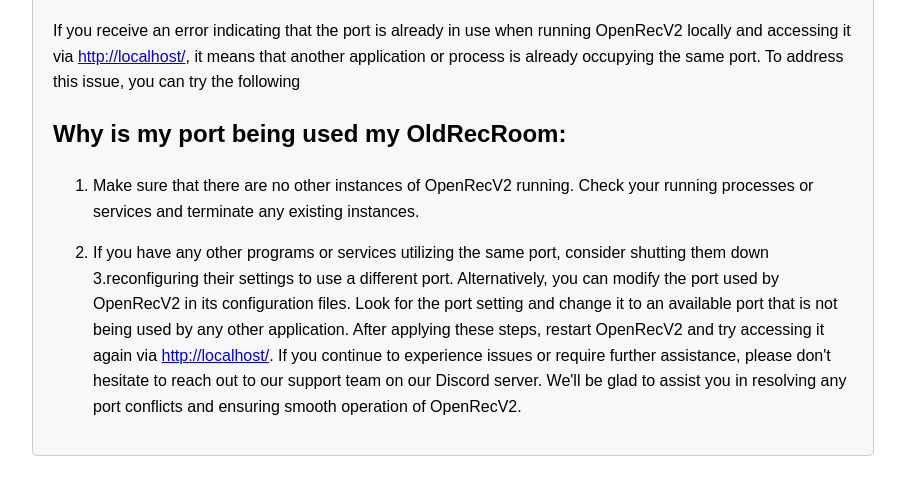
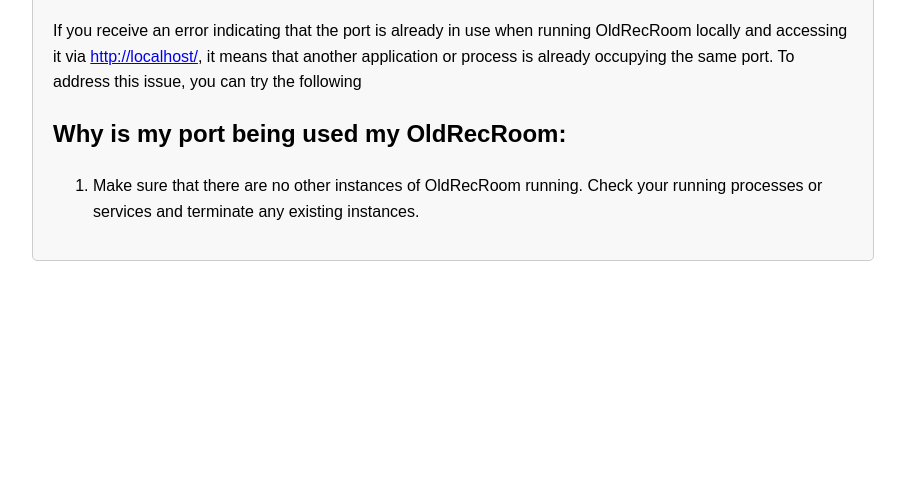
Before and after one commit to OldRecRoom/OldRecRoom.GitHub.io, a plain HTML site: page port-in-use.html in a window 1280 px wide. Shown: the part 117-612 px from the top of the page, without its empty margins (187-1092 px from the left). Drawn offline with Linux system fonts and the light colour scheme.

Commit message:
Update port-in-use.html

```diff
--- a/port-in-use.html
+++ b/port-in-use.html
@@ -3,9 +3,8 @@
 <head>
     <meta charset="UTF-8">
     <meta name="viewport" content="width=device-width, initial-scale=1.0">
-    <title>Privacy Policy</title>
+    <title>port-in-use</title>
     <style>
-        /* Add your CSS styles here */
         body {
             font-family: Arial, sans-serif;
             margin: 20px;
@@ -27,21 +26,14 @@
 <body>
     <div class="container">
  <h1 id="port-in-use-by-oldrecroom-server-software-">Port in Use by OldRecRoom server software,</h1>
-<p>If you receive an error indicating that the port is already in use when running OpenRecV2 locally and accessing it via <a href="http://localhost/">http://localhost/</a>, it means that another application or process is already occupying the same port.
+<p>If you receive an error indicating that the port is already in use when running OldRecRoom locally and accessing it via <a href="http://localhost/">http://localhost/</a>, it means that another application or process is already occupying the same port.
 To address this issue, you can try the following </p>
 <h2 id="why-is-my-port-being-used-my-oldrecroom-">Why is my port being used my OldRecRoom:</h2>
 <ol>
-<li><p>Make sure that there are no other instances of OpenRecV2 running. Check your running processes or services and terminate any existing instances.</p>
+<li><p>Make sure that there are no other instances of OldRecRoom running. Check your running processes or services and terminate any existing instances.</p>
 </li>
-<li><p>If you have any other programs or services utilizing the same port, consider shutting them down
-3.reconfiguring their settings to use a different port.
-Alternatively, you can modify the port used by OpenRecV2 in its configuration files. Look for the port setting and change it to an available port that is not being used by any other application.
-After applying these steps, restart OpenRecV2 and try accessing it again via <a href="http://localhost/">http://localhost/</a>.
-If you continue to experience issues or require further assistance, please don&#39;t hesitate to reach out to our support team on our Discord server. We&#39;ll be glad to assist you in resolving any port conflicts and ensuring smooth operation of OpenRecV2.</p>
 </li>
 </ol>
-
-        <!-- Add more sections and content for your Privacy Policy here -->
     </div>
 </body>
 </html>
```
